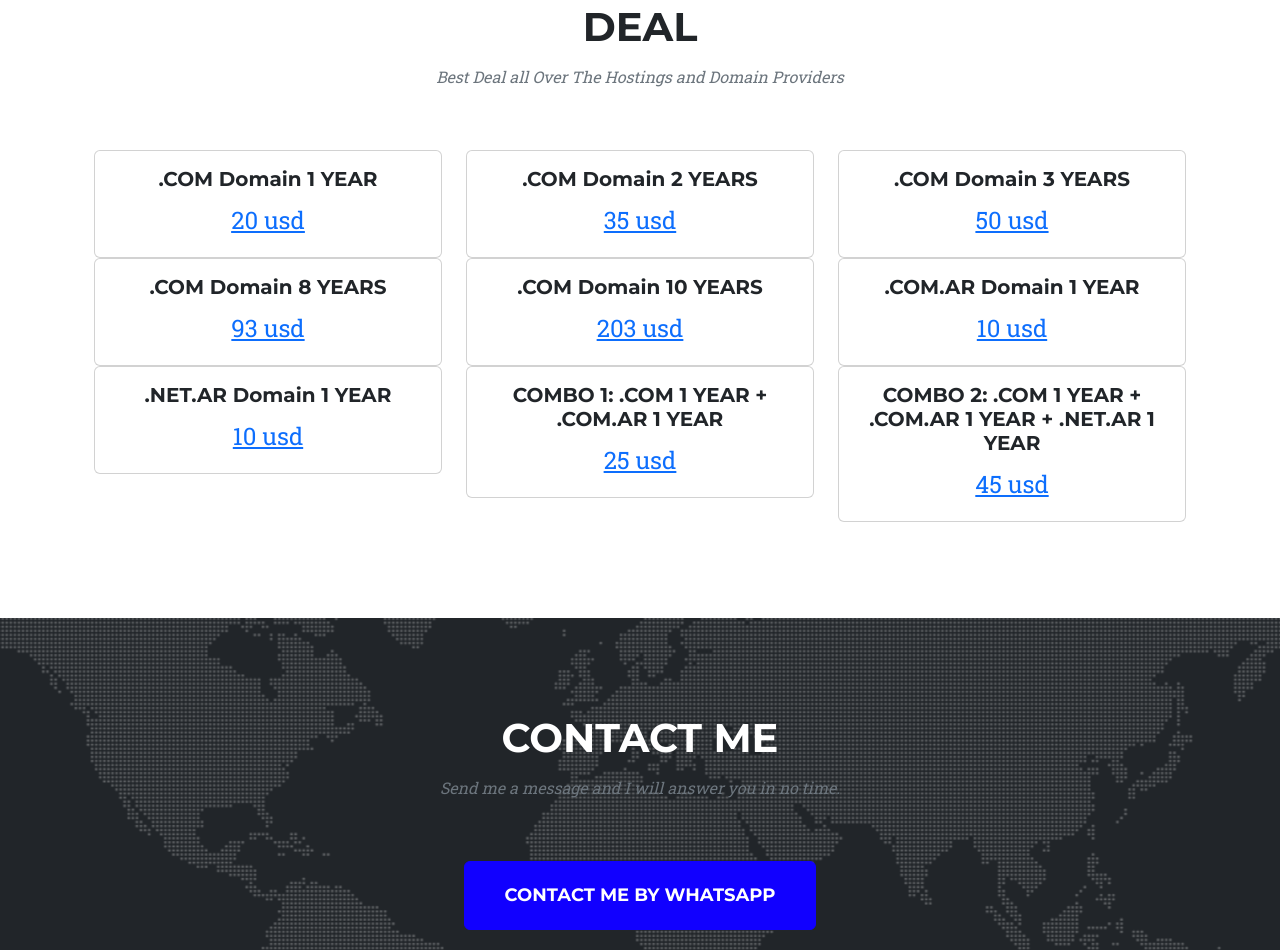
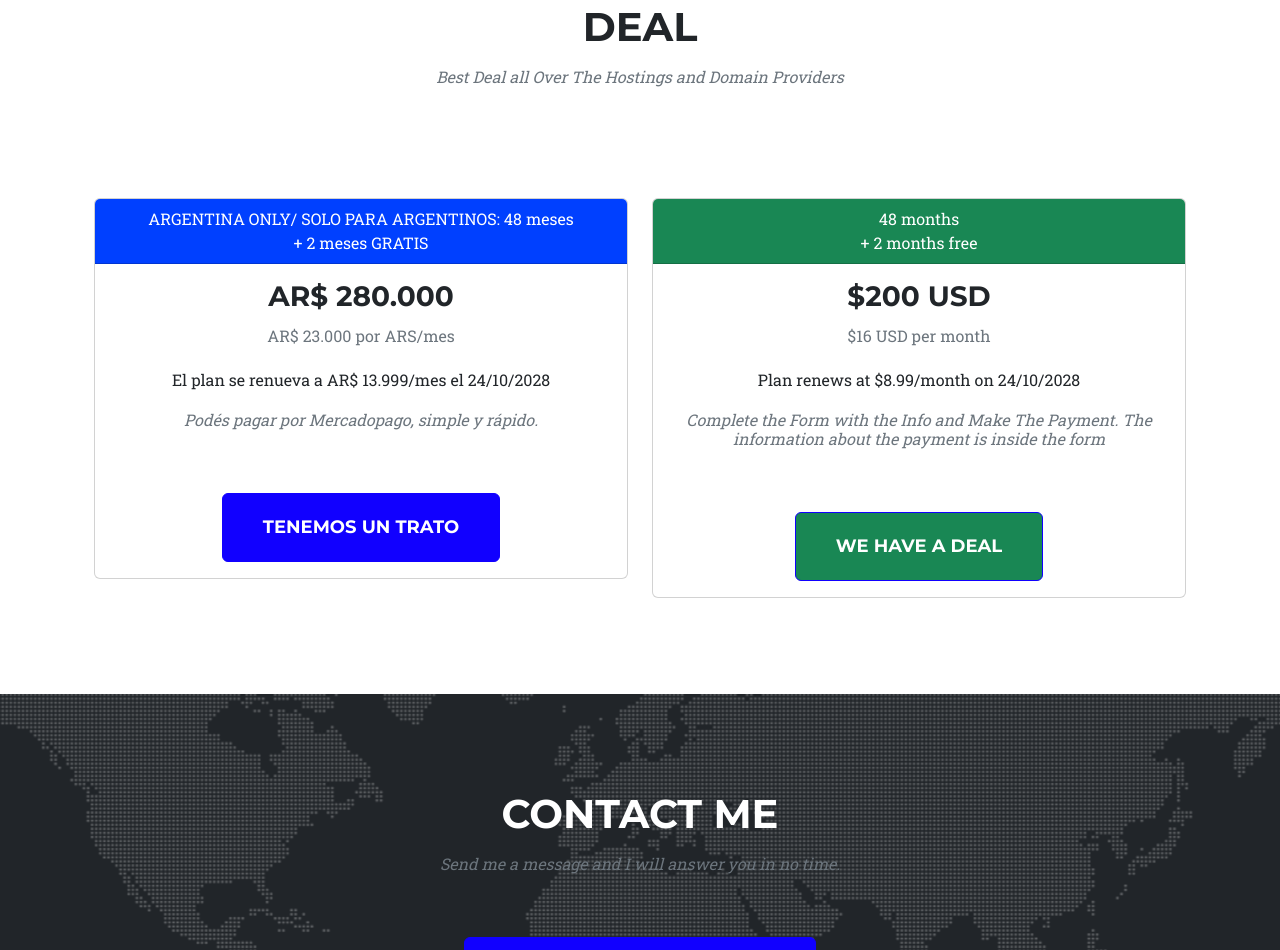
Before and after one commit to ivanayael/iycsapphirebusiness, a plain HTML site: page index.html in a window 1280 px wide. Shown: the part 1463-2413 px from the top of the page. Drawn offline with nearby package versions, Linux system fonts and the light colour scheme.

Commit message:
Added better quality deals

```diff
--- a/index.html
+++ b/index.html
@@ -101,101 +101,46 @@
 
             <div class="container">
                 <div class="row">
+                  <div class="container mt-5">
+                    <div class="row">
                         <!-- Tarjeta 1 -->
-                  <div class="col-sm-4">
-                    <div class="card">
-                      <div class="card-body text-center">
-                        <h5 class="card-title">.COM Domain 1 YEAR</h5>
-                        <p class="card-text text-big"><a href="#contact">20 usd</a></p>
+                        <div class="col-md-6">
+                            <div class="card text-center">
+                                <div class="card-header bg-primary text-white">
+                                    ARGENTINA ONLY/ SOLO PARA ARGENTINOS: 48 meses <br> + 2 meses GRATIS
+                                </div>
+                                <div class="card-body">
+                                    <h3 class="card-title">AR$ 280.000</h3>
+                                    <p class="card-text text-muted">AR$ 23.000 por ARS/mes</p>
+                                    <p class="card-text">El plan se renueva a AR$ 13.999/mes el 24/10/2028</p>
+                                    <h3 class="section-subheading text-muted">Podés pagar por Mercadopago, simple y rápido.</h3>
+                                    <a class="btn btn-primary btn-xl text-uppercase text-center" id="submitButton" type="submit" href="https://mpago.la/1VrKtTr" target="_blank" rel="noopener noreferrer" aria-label="Pagar por Mercadopago">Tenemos un Trato</a>
+
                                   </div>
                             </div>
                         </div>
 
                         <!-- Tarjeta 2 -->
-                  <div class="col-sm-4">
-                    <div class="card">
-                      <div class="card-body text-center">
-                        <h5 class="card-title">.COM Domain 2 YEARS</h5>
-                        <p class="card-text text-big"><a href="#contact">35 usd</a></p>
+                        <div class="col-md-6">
+                            <div class="card text-center">
+                                <div class="card-header bg-success text-white">
+                                    48 months <br> + 2 months free
+                                </div>
+                                <div class="card-body">
+                                    <h3 class="card-title">$200 USD</h3>
+                                    <p class="card-text text-muted">$16 USD per month</p>
+                                    <p class="card-text">Plan renews at $8.99/month on 24/10/2028</p>
+                                    <h3 class="section-subheading text-muted">Complete the Form with the Info and Make The Payment. The information about the payment is inside the form</h3>
+                                    <a class="btn btn-primary bg-success btn-xl text-uppercase text-center" id="submitButton" type="submit" href="https://forms.gle/iX6beMKuHLeLzswD6" target="_blank" rel="noopener noreferrer" aria-label="Contact me by WhatsApp">We Have A Deal</a>
+
                                 </div>
                             </div>
-                  </div>
-
-                  <!-- Tarjeta 3 -->
-                  <div class="col-sm-4">
-                    <div class="card">
-                      <div class="card-body text-center">
-                        <h5 class="card-title">.COM Domain 3 YEARS</h5>
-                        <p class="card-text text-big"><a href="#contact">50 usd</a></p>
                         </div>
                     </div>
                 </div>
               </div>
 
-                <div class="row">
-                  <!-- Tarjeta 4 -->
-                  <div class="col-sm-4">
-                    <div class="card">
-                      <div class="card-body text-center">
-                        <h5 class="card-title">.COM Domain 8 YEARS</h5>
-                        <p class="card-text text-big"><a href="#contact">93 usd</a></p>
-                      </div>
-                    </div>
-                  </div>
 
-                  <!-- Tarjeta 5 -->
-                  <div class="col-sm-4">
-                    <div class="card">
-                      <div class="card-body text-center">
-                        <h5 class="card-title">.COM Domain 10 YEARS</h5>
-                        <p class="card-text text-big"><a href="#contact">203 usd</a></p>
-                      </div>
-                    </div>
-                  </div>
-
-                  <!-- Tarjeta 6 -->
-                  <div class="col-sm-4">
-                    <div class="card">
-                      <div class="card-body text-center">
-                        <h5 class="card-title">.COM.AR Domain 1 YEAR</h5>
-                        <p class="card-text text-big"><a href="#contact">10 usd</a></p>
-                      </div>
-                    </div>
-                  </div>
-                </div>
-
-                <div class="row">
-                  <!-- Tarjeta 7 -->
-                  <div class="col-sm-4">
-                    <div class="card">
-                      <div class="card-body text-center">
-                        <h5 class="card-title">.NET.AR Domain 1 YEAR</h5>
-                        <p class="card-text text-big"><a href="#contact">10 usd</a></p>
-                      </div>
-                    </div>
-                  </div>
-
-                  <!-- Tarjeta 8 -->
-                  <div class="col-sm-4">
-                    <div class="card">
-                      <div class="card-body text-center">
-                        <h5 class="card-title">COMBO 1: .COM 1 YEAR + .COM.AR 1 YEAR</h5>
-                        <p class="card-text text-big"><a href="#contact">25 usd</a></p>
-                      </div>
-                    </div>
-                  </div>
-
-                  <!-- Tarjeta 9 -->
-                  <div class="col-sm-4">
-                    <div class="card">
-                      <div class="card-body text-center">
-                        <h5 class="card-title">COMBO 2: .COM 1 YEAR + .COM.AR 1 YEAR + .NET.AR 1 YEAR</h5>
-                        <p class="card-text text-big"><a href="#contact">45 usd</a></p>
-                      </div>
-                    </div>
-                  </div>
-                </div>
-              </div>
 
         </div>
     </section>
```
Lines whose indentation alone changed are shown as unchanged.
